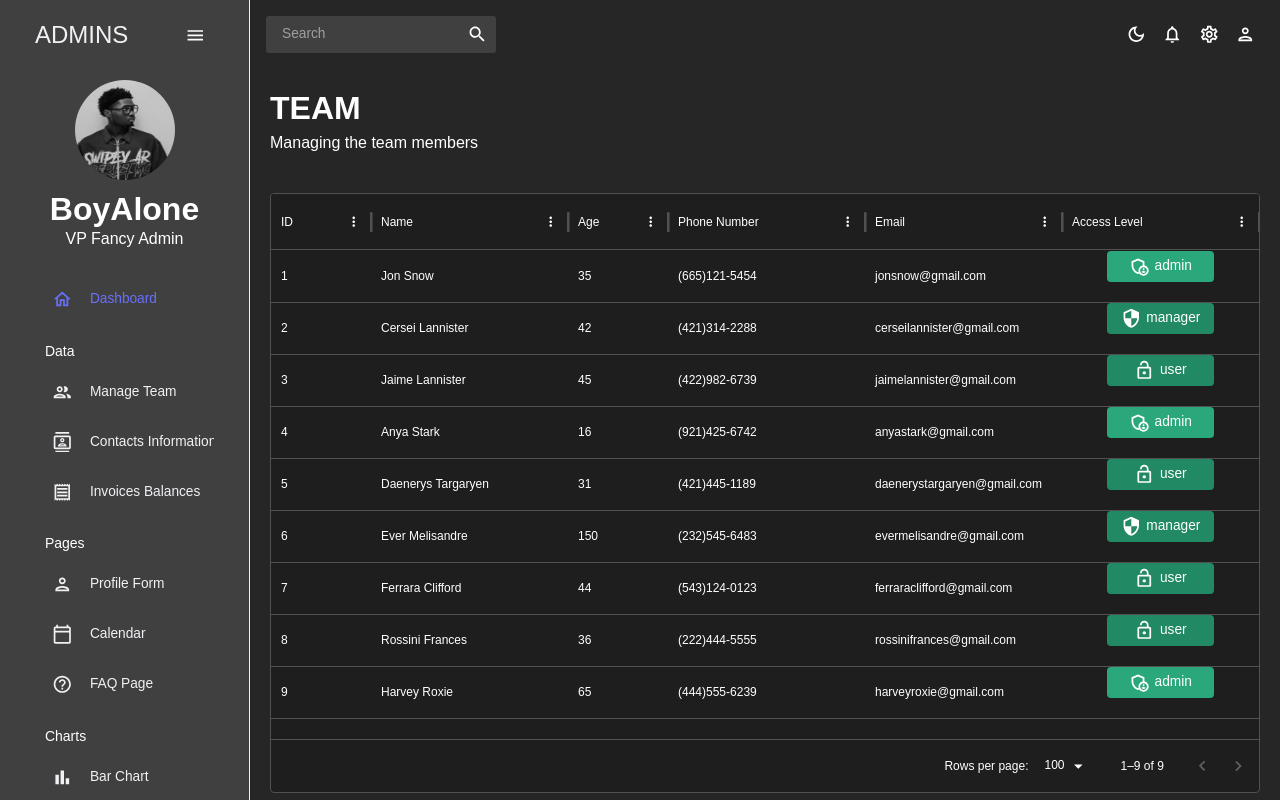
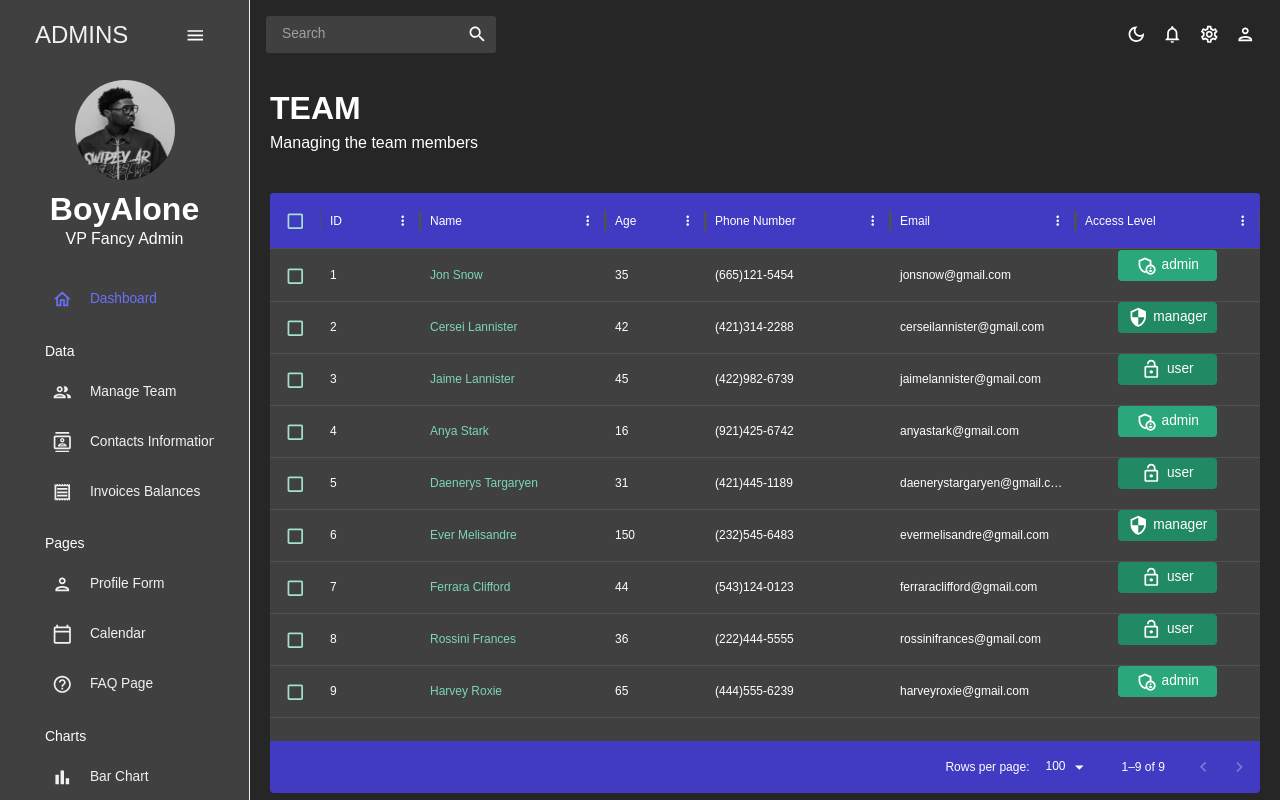
Before and after one commit to BoyAloneGraphix001/Admin-Dashboard, a React (Vite) app: page /team in a window 1280 px wide. Shown: the top 800 px of the page. Built offline with nearby package versions, Linux system fonts and the light colour scheme.

Commit message:
Finished Team section

```diff
--- a/src/scenes/team/index.jsx
+++ b/src/scenes/team/index.jsx
@@ -13,7 +13,7 @@ const Team = () => {
 
     const columns = [
         { field: "id", headerName: "ID" },
-        { field: "name", headerName: "Name", flex: 1, cellClassName: "name-column-cell"},
+        { field: "name", headerName: "Name", flex: 1, cellClassName: "name-column--cell"},
         { field: "age", headerName: "Age", type: "number", headerAlign: "left", align: "left"},
         { field: "phone", headerName: "Phone Number", flex: 1},
         { field: "email", headerName: "Email", flex: 1},
@@ -32,8 +32,21 @@ const Team = () => {
     return(
         <Box sx={{ m: "20px" }}>
             <Header title="TEAM" subtitle="Managing the team members" />
-            <Box sx={{ m: "40px 0 0 0", height: "75vh",  }}>
+            <Box sx={{
+                m: "40px 0 0 0", height: "75vh",
+                "& .MuiDataGrid-root": { border: "none" },
+                "& .MuiDataGrid-cell": { borderBottom: "none" },
+                "& .name-column--cell": { color: colors.greenAccent[300] },
+                "& .MuiDataGrid-columnHeader": {
+                backgroundColor: `${colors.blueAccent[700]} !important`,
+                borderBottom: "none"},
+                "& .MuiDataGrid-virtualScroller": { backgroundColor: colors.primary[700] },
+                "& .MuiDataGrid-footerContainer": { borderTop: "none", backgroundColor: colors.blueAccent[700] },
+                "& .MuiCheckbox-root": {
+                color: `${colors.greenAccent[200]} !important`},
+                }}>
                 <DataGrid
+                    checkboxSelection
                     rows={mockDataTeam}
                     columns={columns}
                 />
```
Also changed, not shown: src/scenes/contacts/index.jsx (added).
